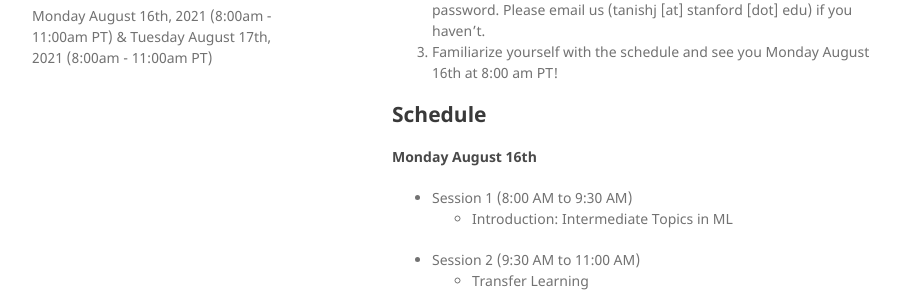
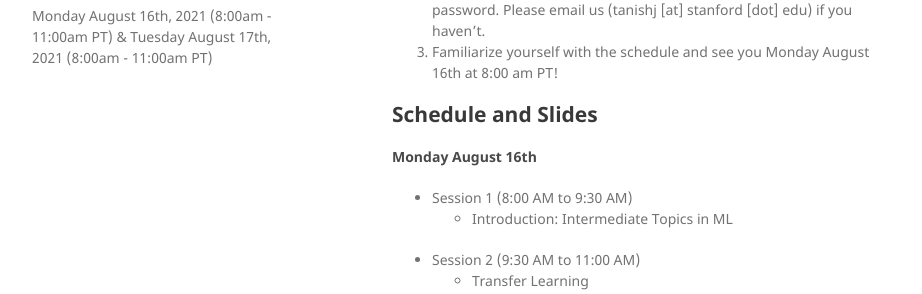
Before and after one commit to icme-workshops/intermediate-ml, a Jekyll site: the page built from index.md, in a window 1280 px wide and 900 px high, scrolled down 876 px. Shown: the part 290-584 px from the top of the window, without its empty margins (178-1100 px from the left). Built offline with Jekyll 4.4.1, drawn with Linux system fonts in a browser that asks for light colours; our own code applies the rules of GitHub Pages for plain Markdown files.

Commit message:
Update index.md

```diff
--- a/index.md
+++ b/index.md
@@ -22,7 +22,7 @@ Alexander Ioannidis earned his Ph.D. in Computational and Mathematical Engineeri
 2. You should have received a welcome email with the Zoom link and password.  Please email us (tanishj [at] stanford [dot] edu) if you haven't.
 3. Familiarize yourself with the schedule and see you Monday August 16th at 8:00 am PT!
 
-## Schedule
+## Schedule and Slides
 
 #### Monday August 16th
 
```
